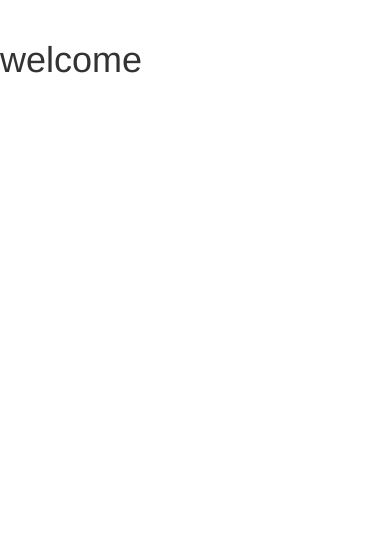
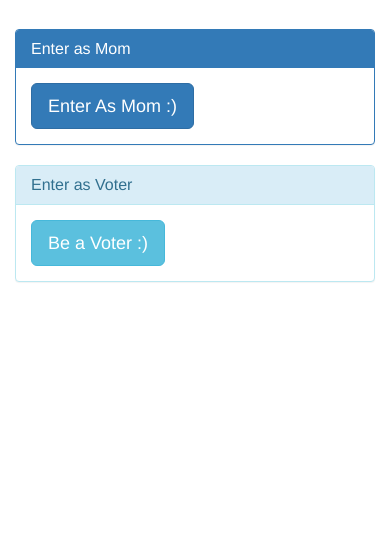
Before and after one commit to syahmisadan/hackaton, a PHP site: page / in a window 390 px wide. Shown: the part 278-820 px from the top of the page. Run offline with PHP 8.4, Linux system fonts and the light colour scheme; some libraries are stand-ins or nearby versions.

Commit message:
gui main
1

```diff
--- a/css/main.css
+++ b/css/main.css
@@ -1,7 +1,4 @@
 .jumbotron {
+color : white;
 background-image: url("../images/jumbo.jpg");
 background-size: cover;}
-
-.jumbotron.h1 {
-  color: #FFFFFF
-}
--- a/index.html
+++ b/index.html
@@ -2,6 +2,7 @@
 <html>
   <head>
     <meta charset="utf-8">
+    <meta name="viewport" content="width=device-width, initial-scale=1">
     <title>Hackaton | Mak Masak Apa Tu ?</title>
      <!-- CSS -->
     <link rel="stylesheet" href="https://maxcdn.bootstrapcdn.com/bootstrap/3.3.6/css/bootstrap.min.css">
@@ -49,10 +50,27 @@
 <div class="container">
   <div class="jumbotron">
     <h1>Mak Masak Apa tu ?</h1>
-    <p><p>
-    <p><a class="btn btn-primary btn-lg">Learn more</a></p>
+    <p>Don't get complicated, moms always right!<p>
+    <!-- <p><a class="btn btn-primary btn-lg">Learn more</a></p> -->
+  </div>
+  <div class="row">
+<div class="col-md-6">
+  <div class="panel panel-primary">
+  <div class="panel-heading">
+    <h3 class="panel-title">Enter as Mom</h3>
+  </div>
+  <div class="panel-body">
+    <a href="#" class="btn btn-primary btn-lg">Enter As Mom :)</a></div>
   </div>
 </div>
-    <h1>welcome</h1>
+<div class="col-md-6">  <div class="panel panel-info">
+  <div class="panel-heading">
+    <h3 class="panel-title">Enter as Voter</h3>
+  </div>
+  <div class="panel-body">
+    <a href="#" class="btn btn-info btn-lg">Be a Voter :)</a></div>
+  </div></div>
+</div>
+</div>
   </body>
 </html>
```
